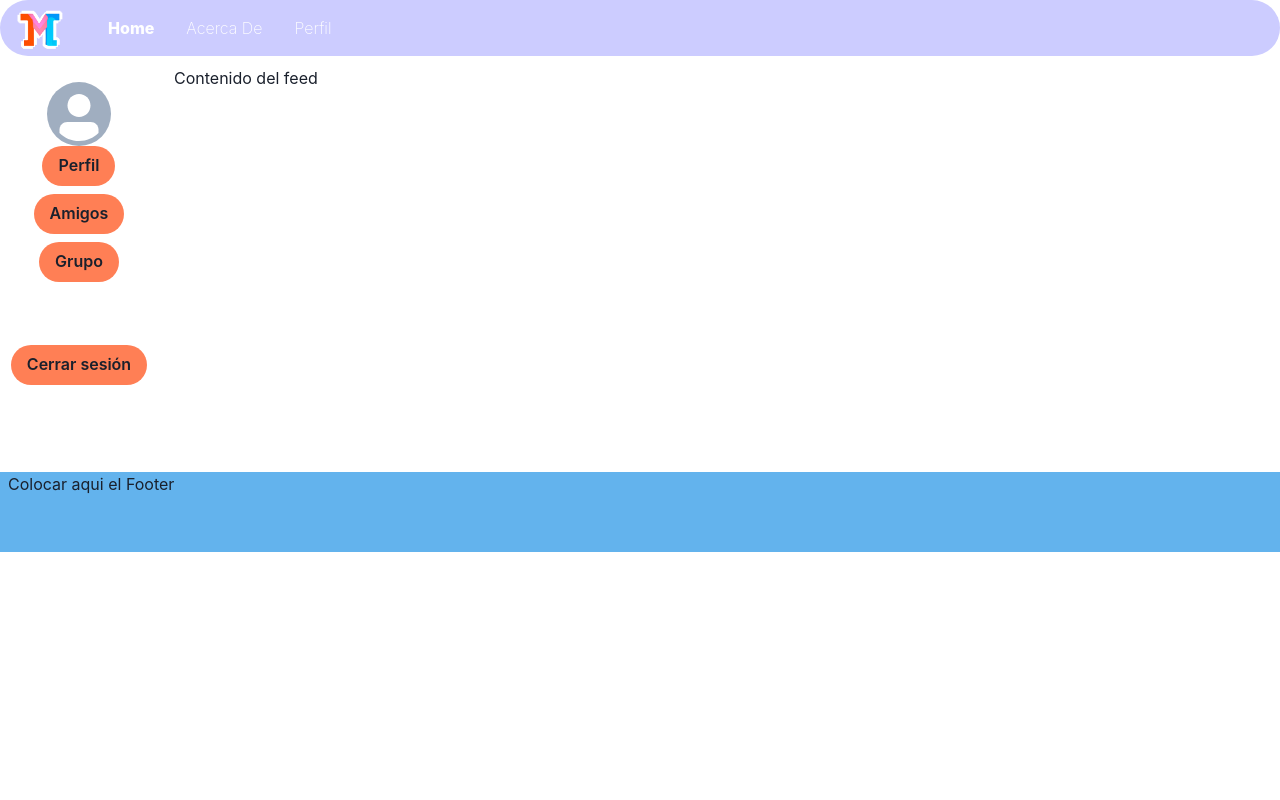
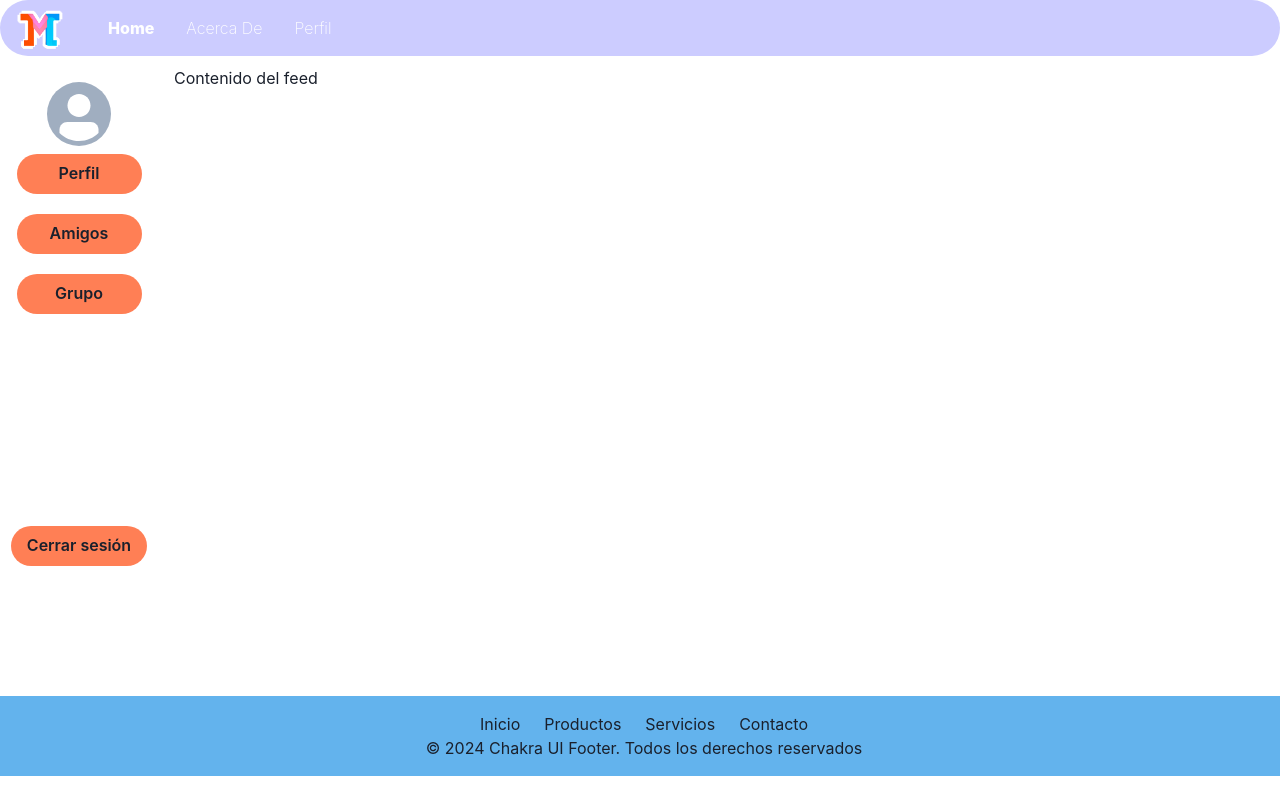
Before and after one commit to valemonteverde17/Proyecto_Intregador, a React app: page / in a window 1280 px wide. Built offline with nearby package versions, Linux system fonts and the light colour scheme; no server answers; sample sign-in values are in the browser's storage; the HTML template or start-up script is replaced by a standard one.

Commit message:
Diseño 11/05/24

```diff
--- a/src/App.jsx
+++ b/src/App.jsx
@@ -11,6 +11,7 @@ import EditProfile from "./views/EditProfile";
 import app from "../firebase-config";
 import { getAuth, onAuthStateChanged } from "firebase/auth";
 import Protected from "./components/Protected";
+import Loading from "./components/Loading";
 
 function App() {
   const [userAuth, setUserAuth] = useState(null);
@@ -30,7 +31,7 @@ function App() {
   }, []);
 
   if (loading) {
-    return <div>Cargando...</div>;
+    return <Loading></Loading>
   }
 
   return (
--- /dev/null
+++ b/src/components/Footer.jsx
@@ -0,0 +1,21 @@
+import React from 'react';
+import { Box, Container, Stack, Text, Link, useColorModeValue } from '@chakra-ui/react';
+
+function Footer() {
+  return (
+    <Box
+      bg={"ccccff"}
+    >
+      <Container  py={4} spacing={4} justify={'center'} align={'center'}>
+        <Stack direction={'row'} spacing={6} justify={'center'}>
+          <Link href={'#'}>Inicio</Link>
+          <Link href={'#'}>Productos</Link>
+          <Link href={'#'}>Servicios</Link>
+          <Link href={'#'}>Contacto</Link>
+        </Stack>
+        <Text>© 2024 Chakra UI Footer. Todos los derechos reservados</Text>
+      </Container>
+    </Box>
+  );
+}
+export default Footer;
--- /dev/null
+++ b/src/components/Loading.jsx
@@ -0,0 +1,17 @@
+import { Center, Spinner } from '@chakra-ui/react';
+import React from 'react'
+
+function Loading() {
+    return (
+        <Center h="100vh">
+          <Spinner
+            thickness="4px"
+            speed="0.65s"
+            emptyColor="gray.200"
+            color="blue.500"
+            size="xl"
+          />
+        </Center>
+      );
+    }
+export default Loading;
--- a/src/components/Sidebar.jsx
+++ b/src/components/Sidebar.jsx
@@ -1,8 +1,20 @@
 import { Avatar, Box, Flex, VStack } from "@chakra-ui/react";
 import React from "react";
 import MButton from "./ui-elements/MButton";
+import { getAuth, signOut } from "firebase/auth";
+import app from "../../firebase-config";
 
 function Sidebar({ avatar }) {
+  const auth = getAuth(app);
+  const handleSignOut = () => {
+    signOut(auth)
+      .then(() => {
+        console.log("Sesión cerrada exitosamente");
+      })
+      .catch((error) => {
+        console.error("Error al cerrar sesión", error);
+      });
+  };
   return (
     <Box>
       <Flex
@@ -16,11 +28,11 @@ function Sidebar({ avatar }) {
       >
         <Avatar size="lg" src={avatar && avatar} />
         <VStack>
-          <MButton>Perfil</MButton>
-          <MButton>Amigos</MButton>
-          <MButton>Grupo</MButton>
-          <Box py={55}>
-            <MButton>Cerrar sesión</MButton>
+          <MButton w={125} m="2">Perfil</MButton>
+          <MButton w={125}m="1">Amigos</MButton>
+          <MButton w={125}m="2">Grupo</MButton>
+          <Box py={55} marginTop={"100%"}>
+            <MButton onClick={handleSignOut} borderRadius={30} bgColor="#FF3F00AA">Cerrar sesión</MButton>
           </Box>
         </VStack>
       </Flex>
--- a/src/components/layouts/GeneralLayout.jsx
+++ b/src/components/layouts/GeneralLayout.jsx
@@ -1,6 +1,7 @@
 import React from "react";
 import Navbar from "../Navbar";
 import Sidebar from "../Sidebar";
+import Footer from "../Footer";
 import { Grid, GridItem } from "@chakra-ui/react";
 
 function GeneralLayout({ children }) {
@@ -9,9 +10,9 @@ function GeneralLayout({ children }) {
       templateAreas={`"header header"
                   "nav main"
                   "footer footer"`}
-      gridTemplateRows={"50px 390px 80px"}
+      gridTemplateRows={"50px 100% 80px"}
       gridTemplateColumns={"150px 1fr"}
-      h="200px"
+      height="76.8vh"
       gap="4"
     >
       <GridItem area={"header"}>
@@ -24,7 +25,7 @@ function GeneralLayout({ children }) {
         {children}
       </GridItem>
       <GridItem pl="2" bg="blue.300" area={"footer"}>
-        Colocar aqui el Footer
+        <Footer />
       </GridItem>
     </Grid>
   );
--- a/src/components/ui-elements/MButton.jsx
+++ b/src/components/ui-elements/MButton.jsx
@@ -2,6 +2,15 @@ import { Button } from "@chakra-ui/react";
 import React from "react";
 
 function MButton({ children, variant, onClick, ...props }) {
+  const handleSignOut = () => {
+    signOut(auth)
+      .then(() => {
+        console.log("Sesión cerrada exitosamente");
+      })
+      .catch((error) => {
+        console.error("Error al cerrar sesión", error);
+      });
+  };
   let background;
   switch (variant) {
     case "general":
--- a/src/views/SignIn.jsx
+++ b/src/views/SignIn.jsx
@@ -1,6 +1,7 @@
-import { Box, Button, Input } from "@chakra-ui/react";
+import { Box, Button, Flex, Input, Text } from "@chakra-ui/react";
 import React, { useState } from "react";
 import { useNavigate } from "react-router-dom";
+import { NavLink } from "react-router-dom";
 import app from "../../firebase-config";
 import { getAuth, signInWithEmailAndPassword } from "firebase/auth";
 import RootLayout from "../components/layouts/RootLayout";
@@ -22,34 +23,51 @@ function SignIn() {
   return (
     <>
       <RootLayout></RootLayout>
+      <Flex height="92vh" align={"center"}>
+
       <Box
         px={60}
         backgroundSize={"cover"}
         backgroundPosition={"center"}
         display={"flex"}
         w={"100%"}
-        h={"700"}
+        h={"50%"}
         justifyContent={"center"}
         alignItems={"center"}
-      >
-        <Box>
+         textAlign="center"
+        >
+
+        <Box border="2px" borderColor="gray.200" p={4} rounded="md" w={"50%"} >
+        <Text fontSize="4xl" fontWeight="extrabold"  mb={4}> Inicio de Sesión</Text>
           <Input
             placeholder="Email"
             value={email}
             onChange={(e) => setEmail(e.target.value)}
+            mt={5}
           />
+
           <Input
             placeholder="Contraseña"
             type="password"
             value={password}
             onChange={(e) => setPassword(e.target.value)}
-            mt={4}
+            mt={5}
           />
-          <Button onClick={handleLogin} borderRadius={30} bgColor="#FF3F00AA">
+          <Button onClick={handleLogin} borderRadius={30} bgColor="#FF3F00AA" m={5} >
             Iniciar sesión
           </Button>
+          <Button
+                as={NavLink}
+                borderRadius={"30px"}
+                bg={"null"}
+                to={"/signup"}
+                m={5}
+              >
+                Registrarse
+              </Button>
         </Box>
       </Box>
+      </Flex>
     </>
   );
 }
--- a/src/views/SignUp.jsx
+++ b/src/views/SignUp.jsx
@@ -1,7 +1,8 @@
 import React, { useState } from "react";
-import { Box, Input, useToast, Button } from "@chakra-ui/react";
+import { Box, Input, useToast, Button, Flex, Text } from "@chakra-ui/react";
 import { getAuth, createUserWithEmailAndPassword } from "firebase/auth";
 import { useNavigate } from "react-router-dom";
+import { NavLink } from "react-router-dom";
 import app from "../../firebase-config";
 import RootLayout from "../components/layouts/RootLayout";
 
@@ -37,29 +38,43 @@ function SignUp() {
 
   return (
     <RootLayout>
+      <Flex height="92vh" align={"center"} justifyContent="center">
       <Box
         display="flex"
         flexDirection="column"
         alignItems="center"
-        justifyContent="center"
-        p={5}
+        border="2px" borderColor="gray.200" p={4} rounded="md" w={"30%"}
       >
+        <Text fontSize="5xl" fontWeight="extrabold"  mb={4}> Registro</Text>
         <Input
           placeholder="Email"
           value={email}
           onChange={(e) => setEmail(e.target.value)}
+          mt={5}
         />
         <Input
           placeholder="Contraseña"
           type="password"
           value={password}
           onChange={(e) => setPassword(e.target.value)}
-          mt={4}
+          mt={5}
         />
-        <Button onClick={handleSignUp} borderRadius={30} bgColor="#FF3F00AA">
+        <Box >
+        <Button onClick={handleSignUp} borderRadius={30} bgColor="#FF3F00AA" m={5}>
           Registrarse
         </Button>
+        <Button
+                as={NavLink}
+                borderRadius={"30px"}
+                bg={"null"}
+                to={"/signin"}
+                m={5}
+              >
+                Iniciar Sesión
+              </Button>
+        </Box>
       </Box>
+      </Flex>
     </RootLayout>
   );
 }
--- a/src/views/others/Page404.jsx
+++ b/src/views/others/Page404.jsx
@@ -1,9 +1,24 @@
+import { Box, Button, Center, Text, } from '@chakra-ui/react'
 import React from 'react'
 
 function page404() {
   return (
-    <div>page404</div>
-  )
-}
+    <Box bg='tomato' w='100%' p={4}>
+    <Center height="95.4vh" backgroundColor="pink.200" >
+      <Box textAlign="center" border="2px" borderColor="gray.200" p={4} rounded="md">
+        <Text fontSize="9xl" fontWeight="extrabold" color="red.500" mb={4}>
+          404
+        </Text>
+        <Text fontSize="2xl" mb={8}>
+          Página no encontrada
+        </Text>
+        <Button colorScheme="red" onClick={() => window.location.href = '/'}>
+          Inicio
+        </Button>
+      </Box>
+    </Center>
+    </Box>
+  );
+};
 
 export default page404
```
